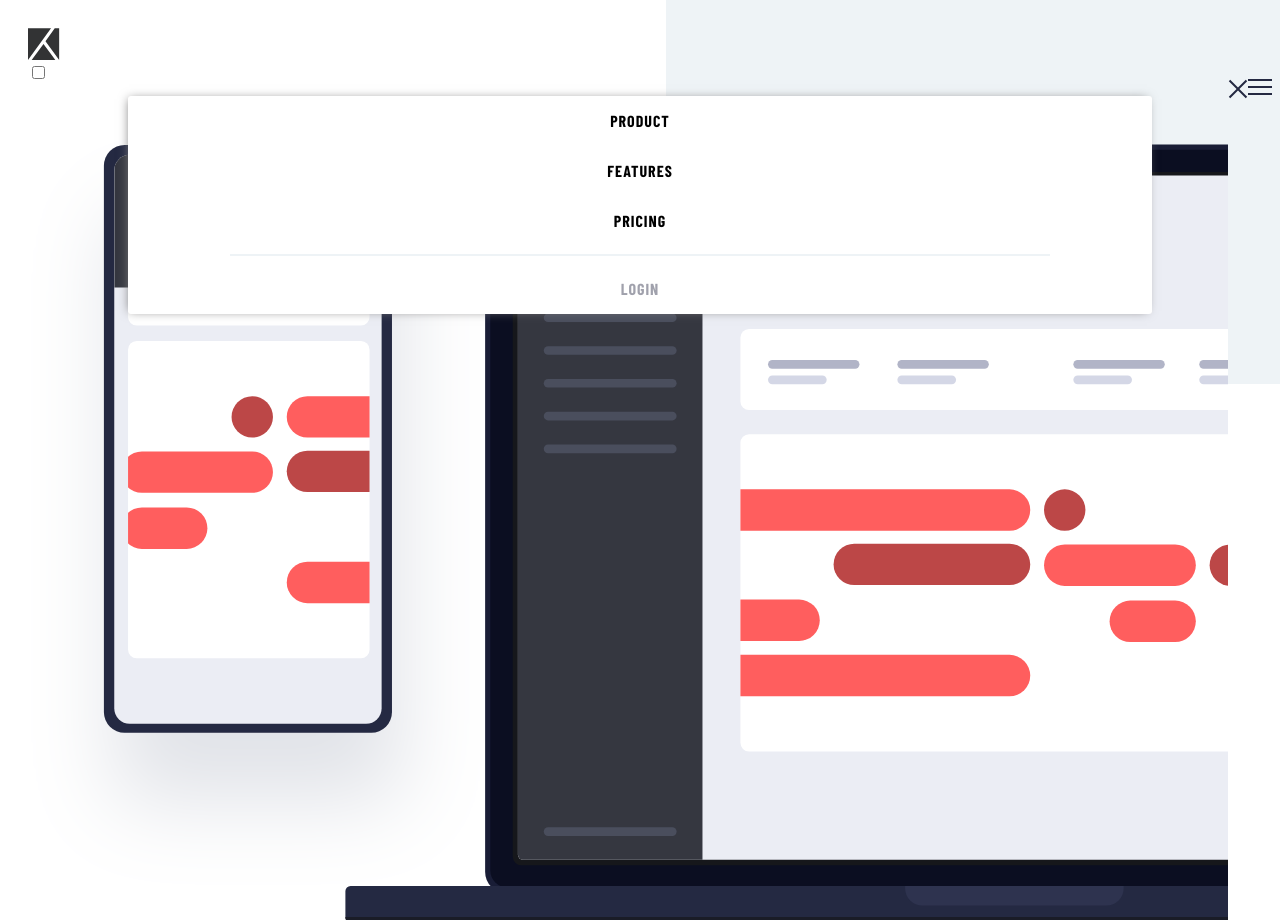
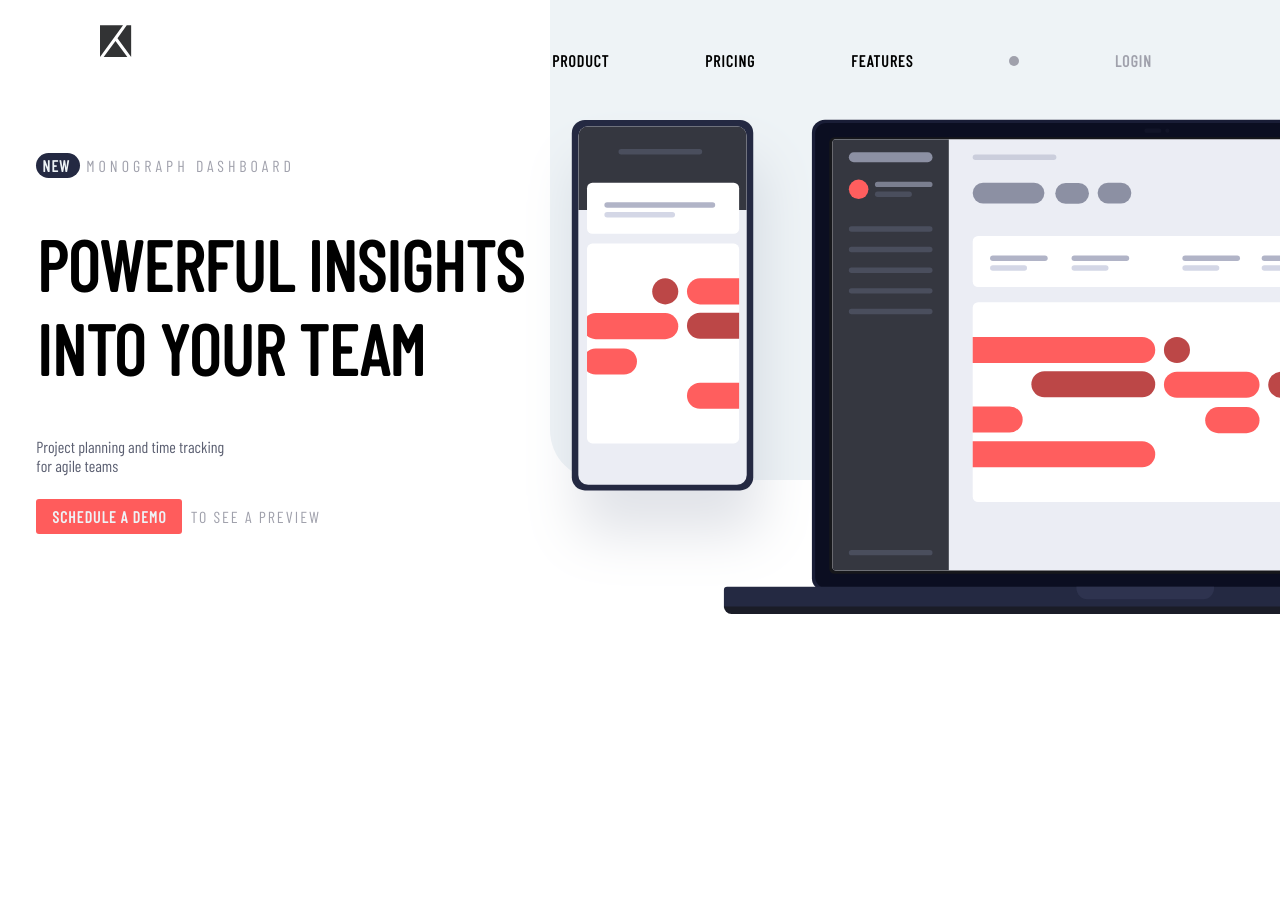
Before and after one commit to khadijaezzayany/C2N3-Reenforcement-, a plain HTML site: page index.html in a window 1280 px wide. Shown: the top 920 px of the page. After the commit the page ends 800 px from the top, so only its background shows below. Drawn offline with nearby package versions, Linux system fonts and the light colour scheme; a web font is replaced by a local one.

Commit message:
work Done

```diff
--- a/index.html
+++ b/index.html
@@ -3,7 +3,7 @@
   <head>
     <meta charset="UTF-8" />
     <meta name="viewport" content="width=device-width, initial-scale=1.0" />
-    <link href="https://fonts.googleapis.com/css?family=Barlow+Condensed:400,700&display=swap" rel="stylesheet">
+    <link href="https://fonts.googleapis.com/css?family=Barlow+Condensed:400,900&display=swap" rel="stylesheet">
 
     <link rel="stylesheet" href="style.css">
     <link
@@ -23,34 +23,39 @@
 
     <div class="header">
     <div class="nav">
-
       <div class="nav__logo"><img src="images/logo.svg" alt="">
       </div>
       <input type="checkbox"  id="check">
-      <ul>
-        <label for="check" class="nav__show">
+      <div class="nav__btn">
+      <label for="check" class="nav__show">
           <img src="images/icon-hamburger.svg" alt="">
         </label>
         <label for="check" class="nav__hide">
           <img src="images/icon-close.svg" alt="">
         </label>
+
+      </div>
 <div class="nav__a">
+
        <li><a href="#">Product</a></li>
-        <li><a href="#">Features</a></li>
-       <li><a href="#">Pricing</a></li>
+        <li><a href="#">Pricing</a></li>
+       <li><a href="#">Features</a></li>
         <li ><hr id="line"></li>
-        <li ><a href="#" id="gray">Login</a> </li>
+        <li><a href="#"  id="gray">Login</a> </li>
         <!-- <a href="#"></a> -->
+
       </div>
 
 
-      </ul>
+
     </div>
-    <div class="header__img">
-      <img src="images/illustration-devices.svg" alt="">
-      </div>
+
   </div>
     <div class="footer">
+      <div class="footer__img">
+        <img src="images/illustration-devices.svg" alt="">
+        </div>
+        <div class="footer__sec">
     <p class="footer__p1"> <span> New </span>Monograph Dashboard </p>
     <h1 class="footer__h1">Powerful insights <br> into your team </h1>
     <p class="footer__p2">Project planning and time tracking <br> for agile teams</p>
@@ -58,6 +63,6 @@
     <p class="footer__p3">to see a preview</p>
 
   </div>
-
+</div>
   </body>
 </html>
--- a/style.scss
+++ b/style.scss
@@ -7,7 +7,8 @@ $colorr-light:hsl(207, 33%, 95%);
 body {
     font-family: 'Barlow Condensed', sans-serif;
     padding-left: 20px;
-    padding-top: 20px;
+    padding-top: 25px;
+    margin: 0 auto;
 
 }
 
@@ -16,18 +17,28 @@ body {
     position: absolute;
     top: 0;
     right: 0;
-    width: 48%;
-    height: 48%;
+    width: 48vw;
+    height: 48vh;
     border-bottom-left-radius: 50px;
     z-index: -1111;
 }
 
 .footer {
+    &__img {
+        overflow: hidden;
+
+        img {
+            width: 138%;
+
+        }
+    }
     padding-top: 50px;
+
     &__p1 {
         letter-spacing: 4px;
         color: $color-lightgray;
         text-transform: uppercase;
+        padding-top: 30px;
     }
 
     span {
@@ -64,44 +75,33 @@ body {
     &__p3 {
         text-transform: uppercase;
         color: $color-lightgray;
-        letter-spacing: 4px;
+        letter-spacing: 2px;
         display: inline-block;
         padding-left: 5px;
     }
 }
 
-.header {
-    &__img {
-        overflow: hidden;
-        // right: 0;
-        // position: absolute;
 
-        img {
-            width: 138%;
-            margin-top: 50px;
+.nav {
 
-        }
-    }
-}
-.nav{
-
-    &__a{
+    &__a {
         position: absolute;
         right: 10%;
         top: 12%;
         width: 80%;
         border-radius: 3px;
-        background-color:white;
+        background-color: white;
         text-align: center;
         box-shadow: -2px 0px 10px -3px #7e7d7d;
-        transition: 0.5s;
+        visibility: hidden;
 
-        li{
+        li {
             list-style-type: none;
             text-decoration: none;
 
         }
-        a{
+
+        a {
 
             display: block;
             text-decoration: none;
@@ -111,39 +111,139 @@ body {
             text-transform: uppercase;
             letter-spacing: 1px;
         }
-        #line{
+
+        #line {
             border: none;
             width: 80%;
             height: 2px;
             background-color: $colorr-light;
         }
-        #gray{
+
+        #gray {
             color: $color-lightgray;
         }
 
 
     }
 
-    #check{
+    &__logo {
+        display: inline-block;
+    }
+
+    #check {
         position: absolute;
-        // display: none;
-        // z-index: -1111;
+        display: none;
+        z-index: -1111;
 
     }
-    &__show,
-    &__hide{
-        // line-height: -px;
-        // margin-bottom: 100px;
-        display: block;
+    &__btn{
+        position: relative;
         float: right;
-        // transition: 0.4s;
-        // height: 0px;
-        // padding-left: 100px;
+
+    }
+
+    &__show {
+        position: absolute;
+        left:-40px;
+        top: 15px;
+    }
+
+    &__hide {
+        position: absolute;
+        visibility: hidden;
+        left:-40px;
+        top: 15px;
+    }
 
 
-        // position: absolute;
+    #check:checked~&__a {
+        visibility: visible;
+    }
+
+    #check:checked~&__btn &__hide {
+        visibility: visible;
+    }
+
+    #check:checked~&__btn &__show {
+        visibility: hidden;
     }
 }
-#check:checked ~.nav__hide{
-    display:block;
+
+@media (min-width:1023px) {
+
+   .header{
+      .nav{
+          #line{
+              width: 10px;
+              height: 10px;
+              border-radius: 10px;
+              background-color: $color-lightgray;
+              margin-top: 20px;
           }
+          &__logo{
+              padding-left: 80px;
+          }
+          &__btn{visibility: hidden;}
+        &__a{
+            visibility: visible;
+            flex-wrap: nowrap;
+            display: flex;
+            justify-content: space-between;
+            width: 600px;
+            background-color: transparent;
+            box-shadow: none;
+            margin-top:-60px ;
+
+        }
+      }
+   }
+
+    .footer{
+        display: flex;
+        flex-direction: row-reverse;
+        &__a:hover{
+            background-color: hsl(0, 61%, 73%);
+        }
+        &__img {
+
+            width: 60%;
+    }
+    &__p1 {
+        letter-spacing: 4px;
+        color: $color-lightgray;
+        text-transform: uppercase;
+        padding-top: 30px;
+    }
+
+    span {
+        letter-spacing: 1px;
+        color: #eef3f6;
+        background-color: #242942;
+        border-radius: 100px;
+        padding: 3px 6px;
+        margin-right: 6px;
+        font-weight: 700;
+    }
+
+
+    &__h1 {
+        font-weight: 900;
+        text-transform: uppercase;
+        font-size: 70px;
+    }
+
+
+}
+
+    .bg{
+    background-color: $colorr-light;
+    position: absolute;
+    top: 0;
+    right: 0;
+    width: 57%;
+    height: 60%;
+    border-bottom-left-radius: 50px;
+    z-index: -1111;
+    }
+
+}
```
Also changed, not shown: style.css. Lines whose indentation alone changed are shown as unchanged.
